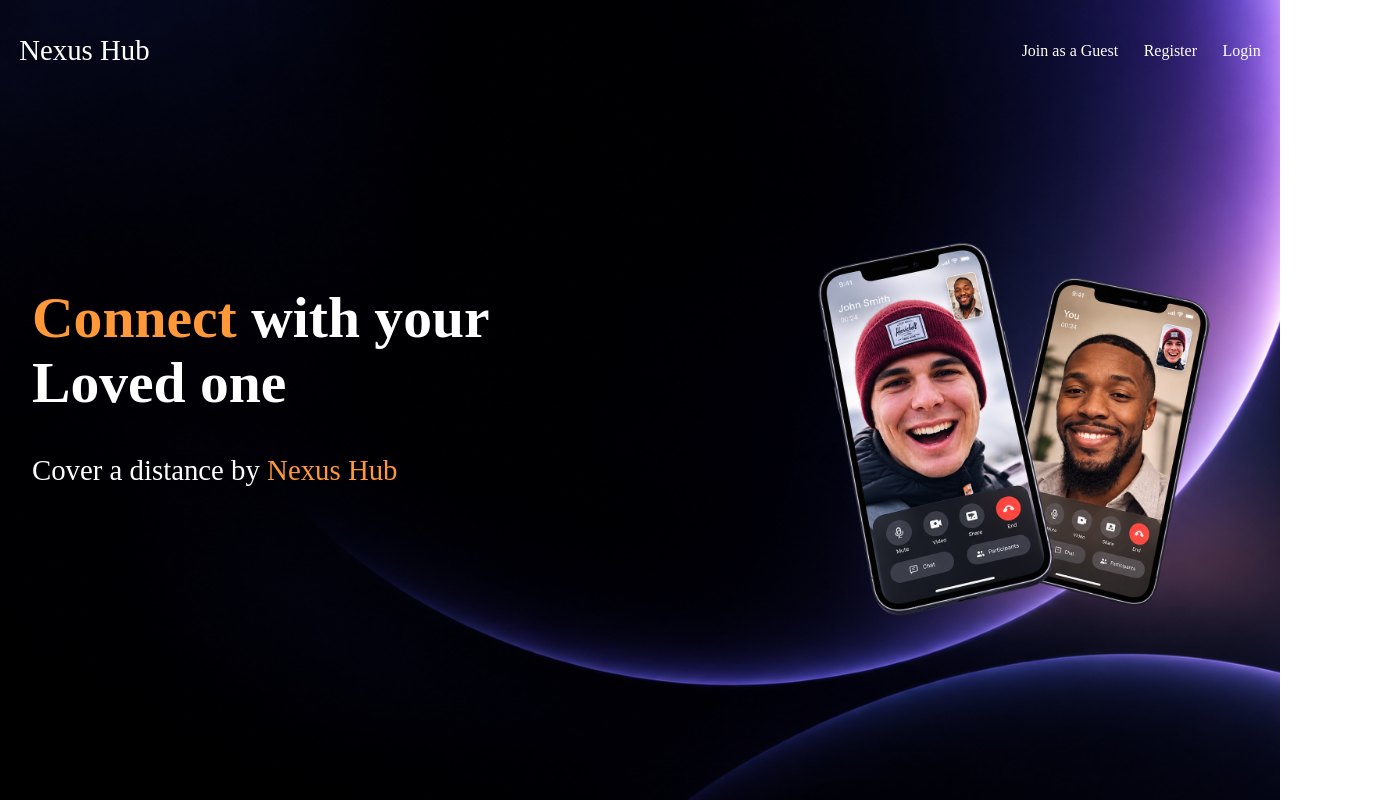
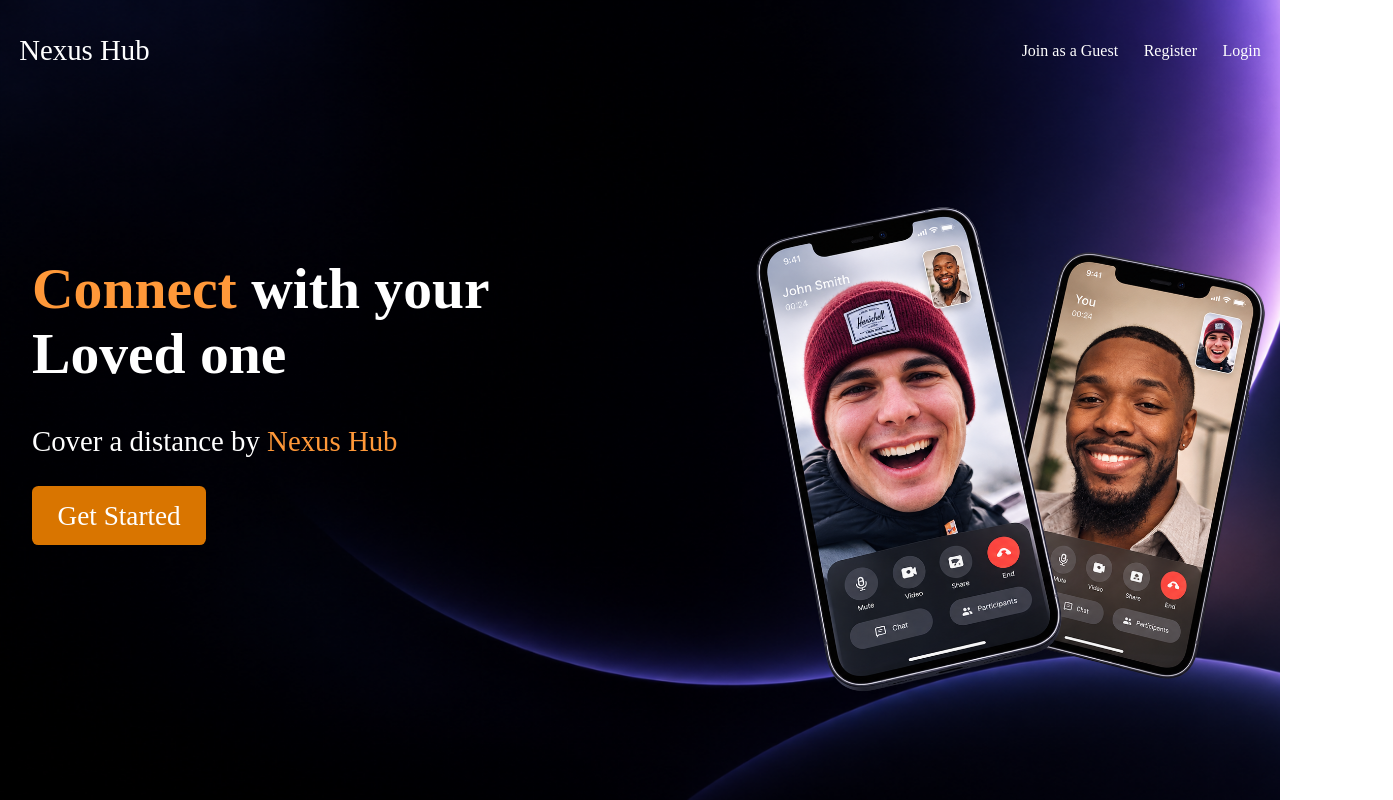
Before and after one commit to jayesh-132005-gif/ZoomWebClone, a React (Vite) app in the folder fronted/: page / in a window 1280 px wide. Shown: the whole page, 1393 px wide, since content can reach past the window. Built offline with nearby package versions, Linux system fonts and the light colour scheme.

Commit message:
Completed landing.jsx and App.css

```diff
--- a/fronted/src/App.css
+++ b/fronted/src/App.css
@@ -44,6 +44,22 @@
 }
 
 
-.callingImage {
-    transform: translate(60px, 50px);
+.callingImage img {
+    transform: translate(55px, 70px) scale(1.3);
 }
+
+.landingMainContainer > div:nth-child(1) div[role="button"] {
+    background-color: #D97500;
+    padding: 0.8rem 1.6rem;
+    border-radius: 0.4rem;
+    width: fit-content;
+    margin-top: 1.6rem;
+    text-decoration: none;
+}
+
+.landingMainContainer > div:nth-child(1) div[role="button"] a {
+    text-decoration: none;
+    color: white;
+    font-weight: 500;
+    font-size: 1.7rem;
+}
--- a/fronted/src/pages/landing.jsx
+++ b/fronted/src/pages/landing.jsx
@@ -1,5 +1,6 @@
 import "../App.css";
 import React from "react";
+import { Link } from "react-router-dom";
 
 export default function Landing() {
     return (
@@ -22,11 +23,15 @@ export default function Landing() {
                 <div>
                     <h1><span style={{color: "#ff9839" }}>Connect</span> with your Loved one</h1>
                     <p>Cover a distance by <span style={{color: "#ff9839" }}>Nexus Hub</span></p>
+                    <div role="button" className="getStartedButton">
+                        <Link to="/home">Get Started</Link>
+                    </div>
                 </div>
                 <div className="callingImage">
                     <img src="/callingImage.png" alt="callingImage" height = "400rem"/>
                 </div>
             </div>
         </div>
+
     );
 }
```
